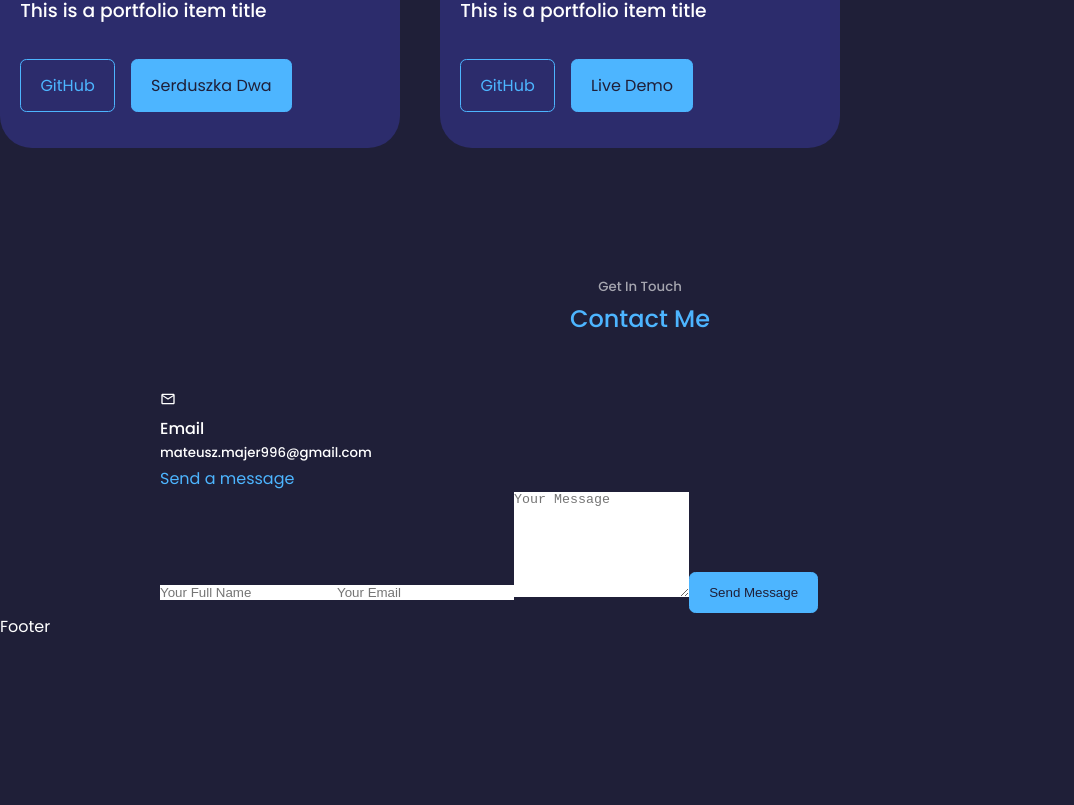
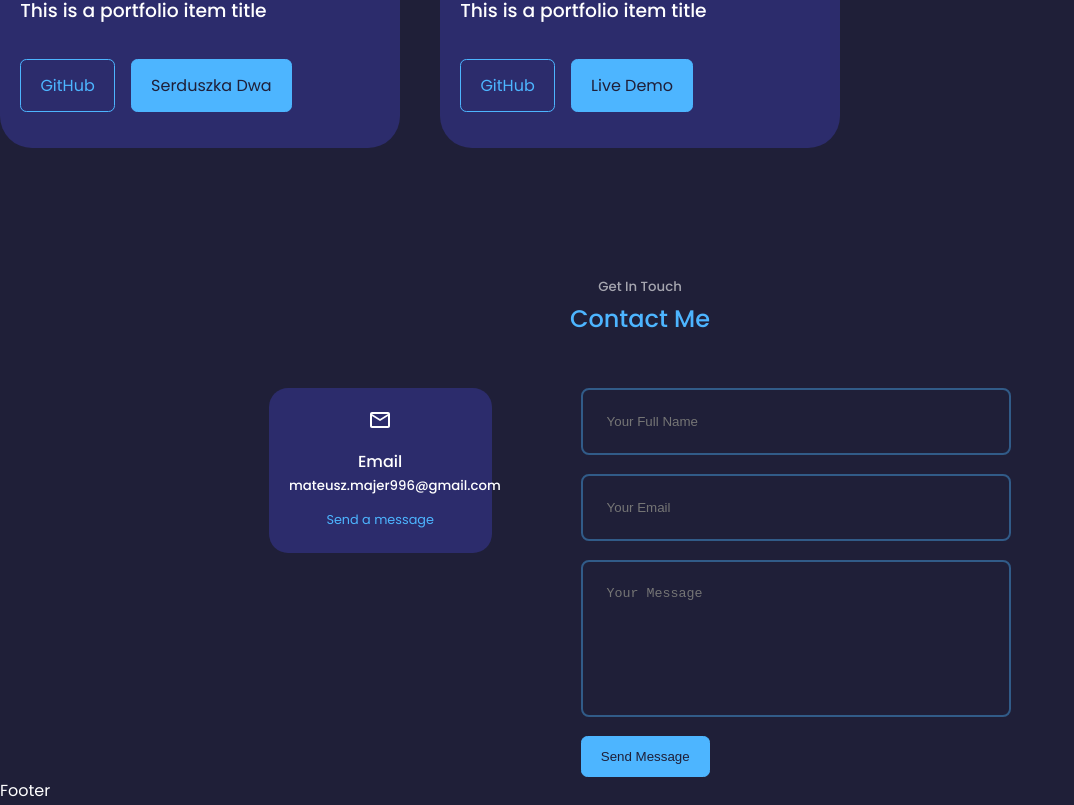
Before and after one commit to Vectari/my_website_react, a React (Create React App) app: page / in a window 1280 px wide. Shown: the part 2549-3354 px from the top of the page, without its empty margins (0-1074 px from the left). Before the commit the page ends 3189 px from the top, so only its background shows below. Built offline with nearby package versions, Linux system fonts and the light colour scheme.

Commit message:
add style to contact

```diff
--- a/src/components/contact/Contact.jsx
+++ b/src/components/contact/Contact.jsx
@@ -11,7 +11,7 @@ const Contact = () => {
       <div className="container contact__container">
         <div className="contact__options">
           <article className="contact__option">
-            <MdOutlineEmail />
+            <MdOutlineEmail className='contact__option-icon'/>
             <h4>Email</h4>
             <h5>mateusz.majer996@gmail.com</h5>
             <a href="mailto:mateusz.majer996@gmail.com" target="_blank">Send a message</a>
--- a/src/components/contact/contact.css
+++ b/src/components/contact/contact.css
@@ -0,0 +1,55 @@
+.container.contact__container {
+    width: 58%;
+    display: grid;
+    grid-template-columns: 30% 58%;
+    gap: 12%;
+}
+
+.contact__options {
+    display: flex;
+    flex-direction: column;
+    gap: 1.2rem;
+}
+
+.contact__option {
+    background: var(--color-bg-variant);
+    padding: 1.2rem;
+    border-radius: 1.2rem;
+    text-align: center;
+    border: 1px solid transparent;
+    transition: var(--transition);
+}
+
+.contact__option:hover {
+    background: transparent;
+    border-color: var(--color-primary-variant);
+}
+
+.contact__option-icon {
+    font-size: 1.5rem;
+    margin-bottom: 0.5rem;
+}
+
+.contact__option a {
+    margin-top: 0.7rem;
+    display: inline-block;
+    font-size: 0.8rem;
+}
+
+/*     FORM STYLE   */
+
+form {
+    display: flex;
+    flex-direction: column;
+    gap: 1.2rem;
+}
+
+input, textarea {
+    width: 100%;
+    padding: 1.5rem;
+    border-radius: 0.5rem;
+    background: transparent;
+    border: 2px solid var(--color-primary-variant);
+    resize: none;
+    color: var(--color-white);
+}
```
